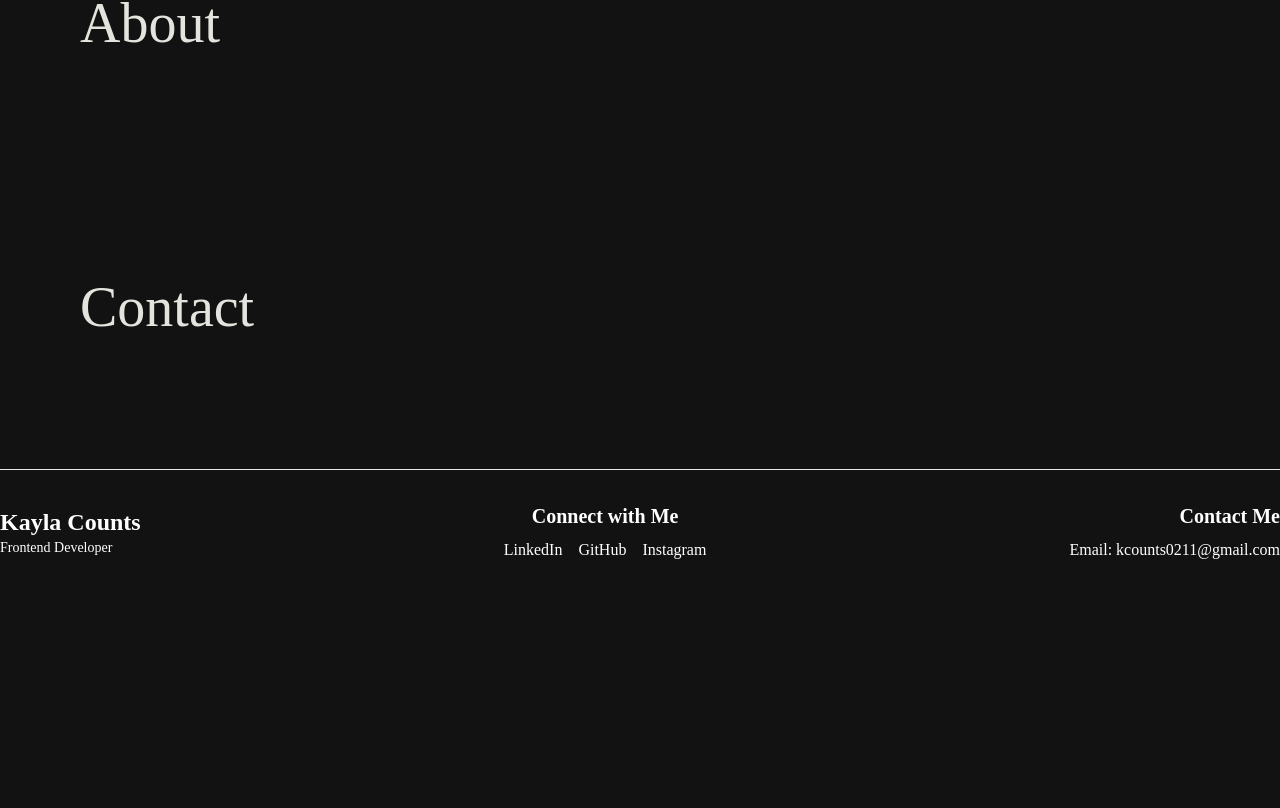
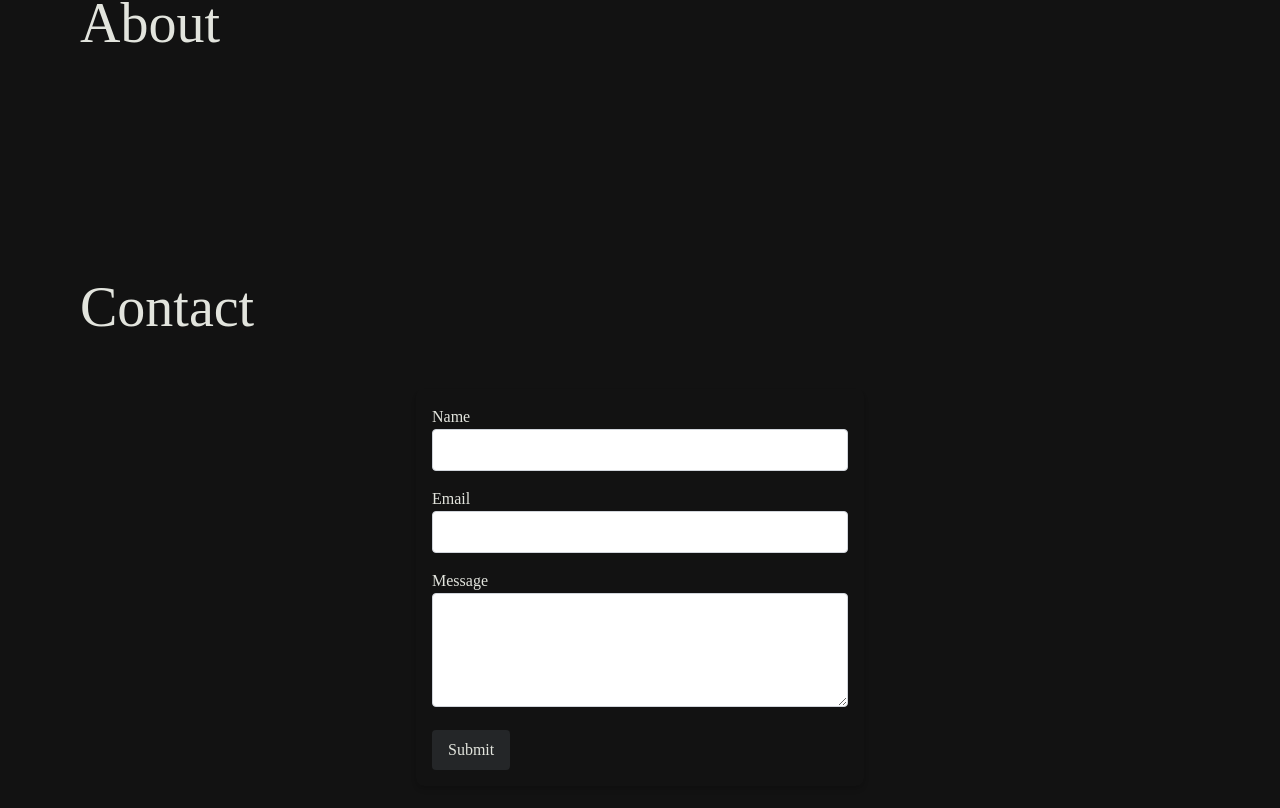
Before and after one commit to Kcounts93/my-portfolio, a React (Create React App) app: page / in a window 1280 px wide. Shown: the part 3370-4178 px from the top of the page. Before the commit the page ends 3964 px from the top, so only its background shows below. Built offline with nearby package versions, Linux system fonts and the light colour scheme.

Commit message:
contact form added

```diff
--- a/src/components/Contact.jsx
+++ b/src/components/Contact.jsx
@@ -1,10 +1,128 @@
-import React from "react";
+import React, { useState } from "react";
 
 const Contact = () => {
+  const [formData, setFormData] = useState({
+    name: "",
+    email: "",
+    message: "",
+  });
+
+  const [errors, setErrors] = useState({});
+  const [submissionSuccess, setSubmissionSuccess] = useState(false);
+
+  const handleChange = (e) => {
+    const { name, value } = e.target;
+    setFormData({
+      ...formData,
+      [name]: value,
+    });
+  };
+
+  const handleSubmit = (e) => {
+    e.preventDefault();
+    const newErrors = {};
+
+    if (!formData.name) {
+      newErrors.name = "Name is required";
+    }
+
+    if (!formData.email) {
+      newErrors.email = "Email is required";
+    } else if (!/^[^\s@]+@[^\s@]+\.[^\s@]+$/.test(formData.email)) {
+      newErrors.email = "Invalid email format";
+    }
+
+    if (!formData.message) {
+      newErrors.message = "Message is required";
+    }
+
+    if (Object.keys(newErrors).length === 0) {
+      // Simulate a successful submission (you can replace this with your actual submission logic)
+      setSubmissionSuccess(true);
+    } else {
+      setSubmissionSuccess(false);
+    }
+
+    setErrors(newErrors);
+  };
+
   return (
-    <div name="contact" className="w-full px-5 lg:px-20 mt-20 mb-20 flex-row">
+    <div name="experience" className="w-full px-5 lg:px-20 mt-20 mb-20">
       <div className="text-heading-section mb-10">
-        <h2 className="text-putty text-[3.5rem] mb-2 font-light">Contact</h2>
+        <h2 className="text-[3.5rem] mb-2 font-light">Contact</h2>
+      </div>
+      <div className="max-w-md mx-auto p-4 rounded-lg shadow-md">
+        {submissionSuccess ? (
+          <div className="text-green-500 text-center mb-4">
+            Form submitted successfully!
+          </div>
+        ) : (
+          <form onSubmit={handleSubmit}>
+            <div className="mb-4 ">
+              <label htmlFor="name" className="block text-putty">
+                Name
+              </label>
+              <input
+                type="text"
+                id="name"
+                name="name"
+                value={formData.name}
+                onChange={handleChange}
+                className={`w-full px-3 py-2 border ${
+                  errors.name ? "border-red-500" : "border-gray-300"
+                } rounded`}
+              />
+              {errors.name && (
+                <p className="text-red-500 text-sm mt-1">{errors.name}</p>
+              )}
+            </div>
+
+            <div className="mb-4">
+              <label htmlFor="email" className="block ">
+                Email
+              </label>
+              <input
+                type="email"
+                id="email"
+                name="email"
+                value={formData.email}
+                onChange={handleChange}
+                className={`w-full px-3 py-2 border ${
+                  errors.email ? "border-red-500" : "border-gray-300"
+                } rounded`}
+              />
+              {errors.email && (
+                <p className="text-red-500 text-sm mt-1">{errors.email}</p>
+              )}
+            </div>
+
+            <div className="mb-4">
+              <label htmlFor="message" className="block ">
+                Message
+              </label>
+              <textarea
+                id="message"
+                name="message"
+                value={formData.message}
+                onChange={handleChange}
+                rows="4"
+                className={`w-full px-3 py-2 border ${
+                  errors.message ? "border-red-500" : "border-gray-300"
+                } rounded`}
+              />
+              {errors.message && (
+                <p className="text-red-500 text-sm mt-1">{errors.message}</p>
+              )}
+            </div>
+
+            <button
+              type="submit"
+              className="bg-charcoal py-2 px-4 rounded hover:bg-putty hover:text-charcoal duration-300"
+            >
+              Submit
+            </button>
+          </form>
+        )}
       </div>
     </div>
   );
```
